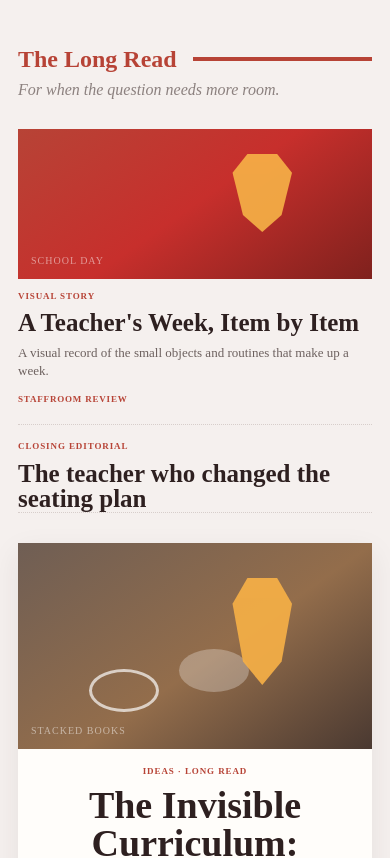
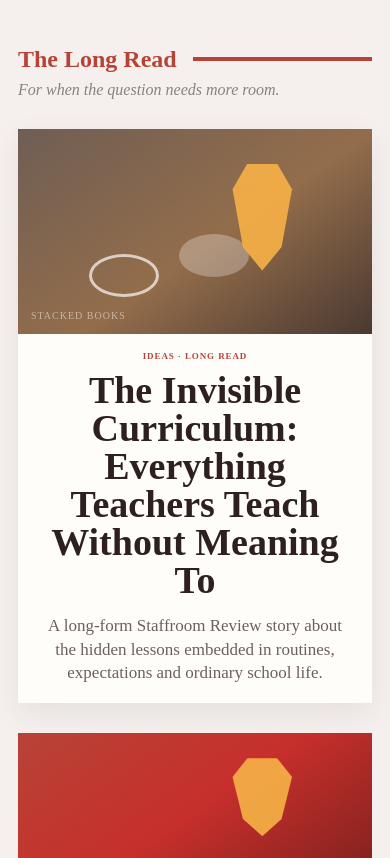
Before and after one commit to staffroom-review/staffroom-website, a Next.js app: page / in a window 390 px wide. Shown: the part 9640-10498 px from the top of the page. Built offline with nearby package versions, Linux system fonts and the light colour scheme.

Commit message:
homepage: preserve Section 7 feature-first mobile order

```diff
--- a/app/globals.css
+++ b/app/globals.css
@@ -762,6 +762,15 @@ img, svg { display: block; max-width: 100%; }
   .feature-chapter-layout {
     grid-template-columns: 1fr;
   }
+  .feature-chapter-layout > .feature {
+    order: 1;
+  }
+  .feature-chapter-side:first-child {
+    order: 2;
+  }
+  .feature-chapter-side:last-child {
+    order: 3;
+  }
   .feature-chapter-side:first-child,
   .feature-chapter-side:last-child {
     padding-inline: 0;
```
